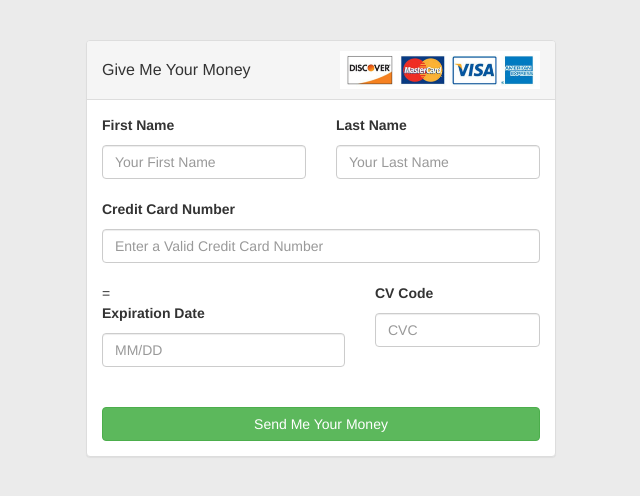
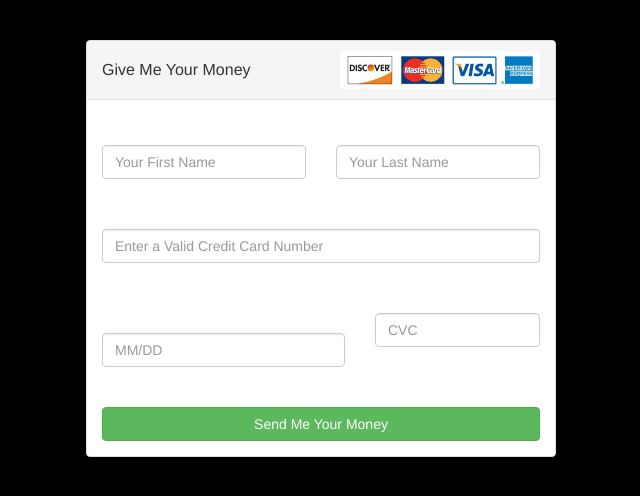
Before and after one commit to Trevor26/test1, a plain HTML site: page payment-form-validation-master/index.html in a window 1280 px wide. Shown: the whole page, without its empty margins (319-959 px from the left). Drawn offline with Linux system fonts and the light colour scheme.

Commit message:
Changed title and the background color, also added some CSS

```diff
--- a/payment-form-validation-master/index.html
+++ b/payment-form-validation-master/index.html
@@ -2,7 +2,7 @@
 <html>
     <head>
         <meta charset="utf-8">
-        <title>Payment Form</title>
+        <title>Gimmie Money</title>
 
         <link rel="stylesheet" href="libraries/bootstrap.css" />
 
--- a/payment-form-validation-master/style.css
+++ b/payment-form-validation-master/style.css
@@ -1,5 +1,6 @@
 body {
-    background-color:#EBEBEB;
+    background-color: black;
+    color: white;
 }
 
 .small-container {
```
